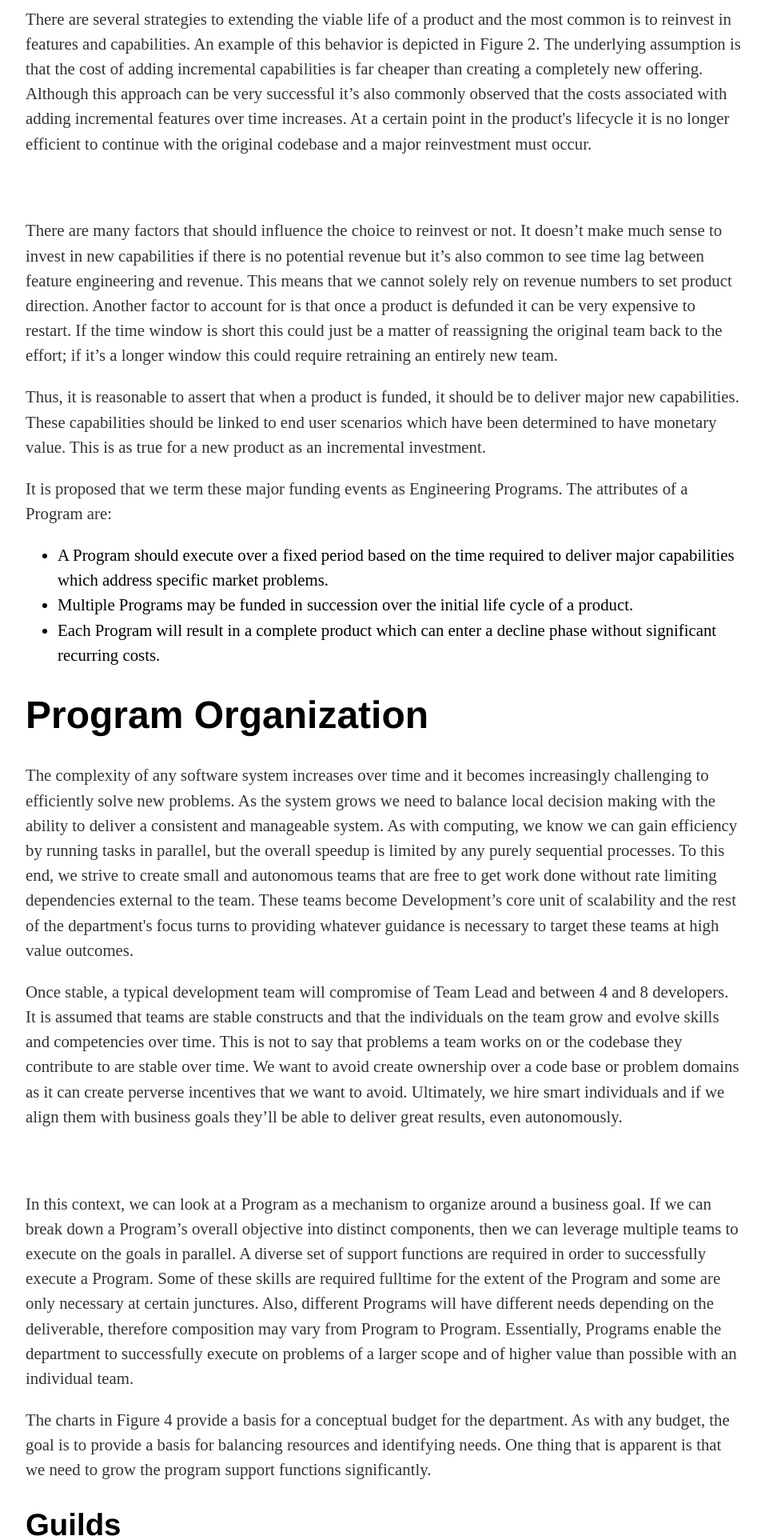
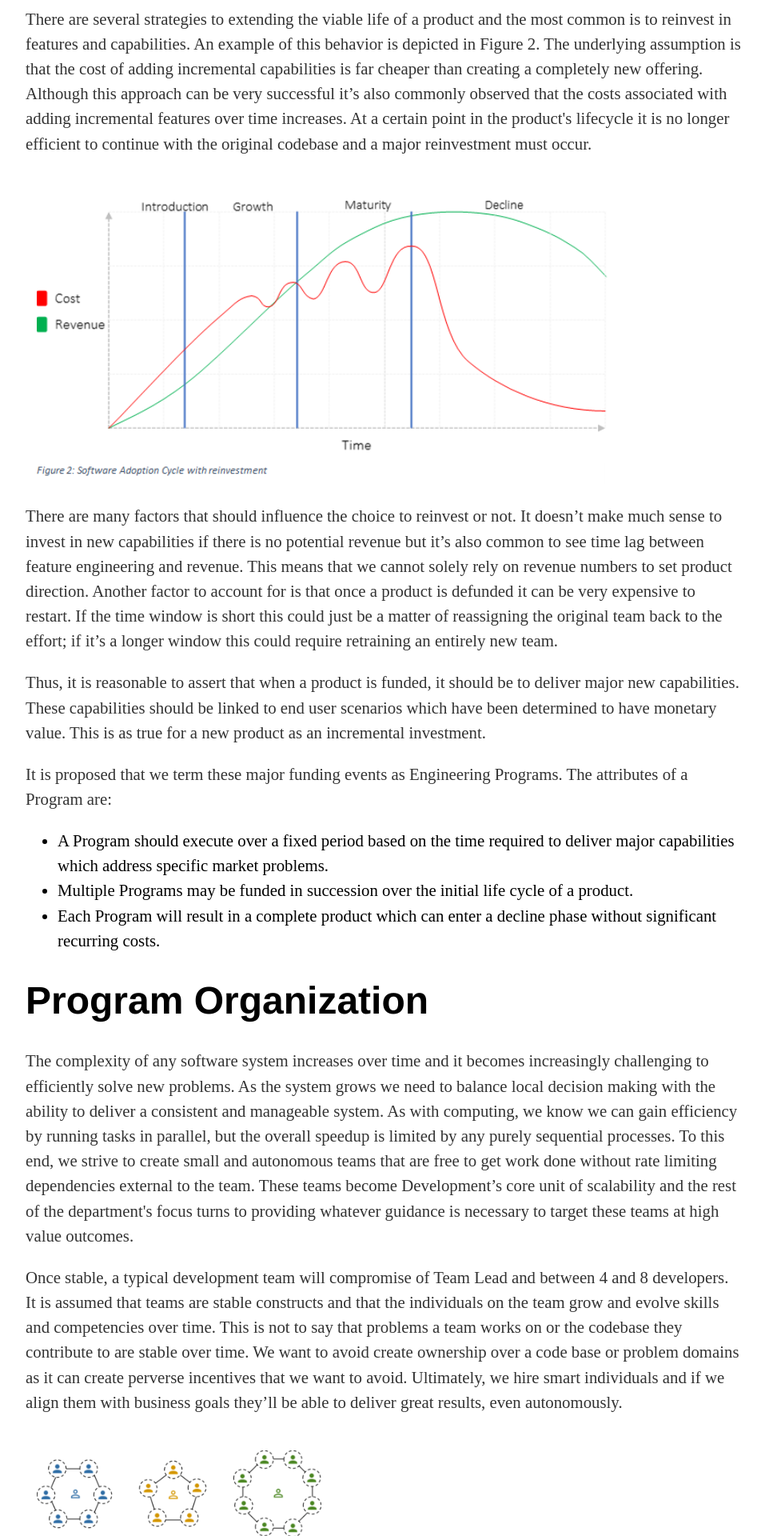
Before and after one commit to OSIEng/osieng.github.io, a Jekyll site: the page built from programs/index.html, in a window 1280 px wide. Shown: the part 1320-3240 px from the top of the page at 80% size, without its empty margins (160-1117 px from the left). Built offline with Jekyll 4.4.1, drawn with Linux system fonts in a browser that asks for light colours.

Commit message:
Update index.html
Add rest of images

```diff
--- a/programs/index.html
+++ b/programs/index.html
@@ -16,7 +16,7 @@
 
   </br>
 
-<!--add image-->
+<img src="/images/Program_Figure2.PNG">
 
 </br>
 <p>There are many factors that should influence the choice to reinvest or not. It doesn’t make much sense to invest in new capabilities if there is no potential revenue but it’s also common to see time lag between feature engineering and revenue. This means that we cannot solely rely on revenue numbers to set product direction. Another factor to account for is that once a product is defunded it can be very expensive to restart. If the time window is short this could just be a matter of reassigning the original team back to the effort; if it’s a longer window this could require retraining an entirely new team.</p>
@@ -34,18 +34,18 @@
 <p>The complexity of any software system increases over time and it becomes increasingly challenging to efficiently solve new problems. As the system grows we need to balance local decision making with the ability to deliver a consistent and manageable system. As with computing, we know we can gain efficiency by running tasks in parallel, but the overall speedup is limited by any purely sequential processes. To this end, we strive to create small and autonomous teams that are free to get work done without rate limiting dependencies external to the team. These teams become Development’s core unit of scalability and the rest of the department's focus turns to providing whatever guidance is necessary to target these teams at high value outcomes. </p>
 <p>Once stable, a typical development team will compromise of Team Lead and between 4 and 8 developers. It is assumed that teams are stable constructs and that the individuals on the team grow and evolve skills and competencies over time. This is not to say that problems a team works on or the codebase they contribute to are stable over time. We want to avoid create ownership over a code base or problem domains as it can create perverse incentives that we want to avoid. Ultimately, we hire smart individuals and if we align them with business goals they’ll be able to deliver great results, even autonomously.  </p>
 </br>
-<!--add image-->
+<img src="/images/Program_Figure3.PNG">
 </br>
 <p>In this context, we can look at a Program as a mechanism to organize around a business goal. If we can break down a Program’s overall objective into distinct components, then we can leverage multiple teams to execute on the goals in parallel. A diverse set of support functions are required in order to successfully execute a Program. Some of these skills are required fulltime for the extent of the Program and some are only necessary at certain junctures. Also, different Programs will have different needs depending on the deliverable, therefore composition may vary from Program to Program. Essentially, Programs enable the department to successfully execute on problems of a larger scope and of higher value than possible with an individual team.  </p>
 
-<!--add diagrams-->
+<img src="/images/Program_Figure4.PNG">
 
 <p>The charts in Figure 4 provide a basis for a conceptual budget for the department. As with any budget, the goal is to provide a basis for balancing resources and identifying needs. One thing that is apparent is that we need to grow the program support functions significantly.  </p>
 
 <h2>Guilds</h2>
 <p>As we grow these functions, there will be a need to develop best practices and consistency within specialized roles. We will refer to these functional teams as Guilds to differentiate them from Development Teams. </p>
 
-<!--add diagram-->
+<img src="/images/Program_Figure5.PNG">
 <p>The graphic in Figure 4 depicts the relationship between Guilds, Teams and Programs. A Program consists of one or more Teams, plus representation from most if not all Guilds. The number of teams involved in a Program may vary as will the composition of program support functions from Guilds. It’s also possible that a development team would have goals described under multiple Programs. Although technically possible, we would typically try to avoid this situation, as balancing priorities can be difficult. </p>
 
 <h2>Working with Conway's Law</h2>
```
